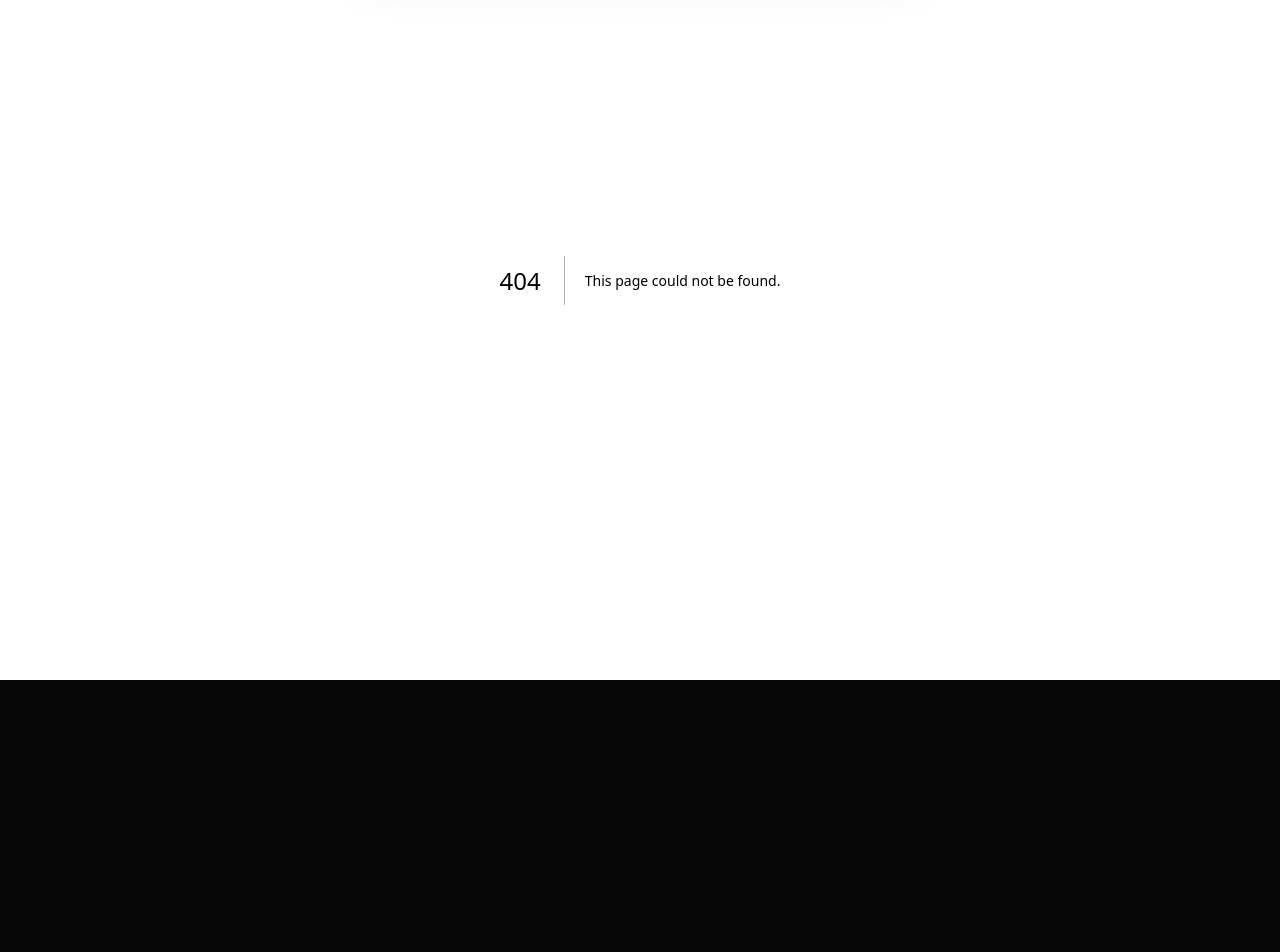
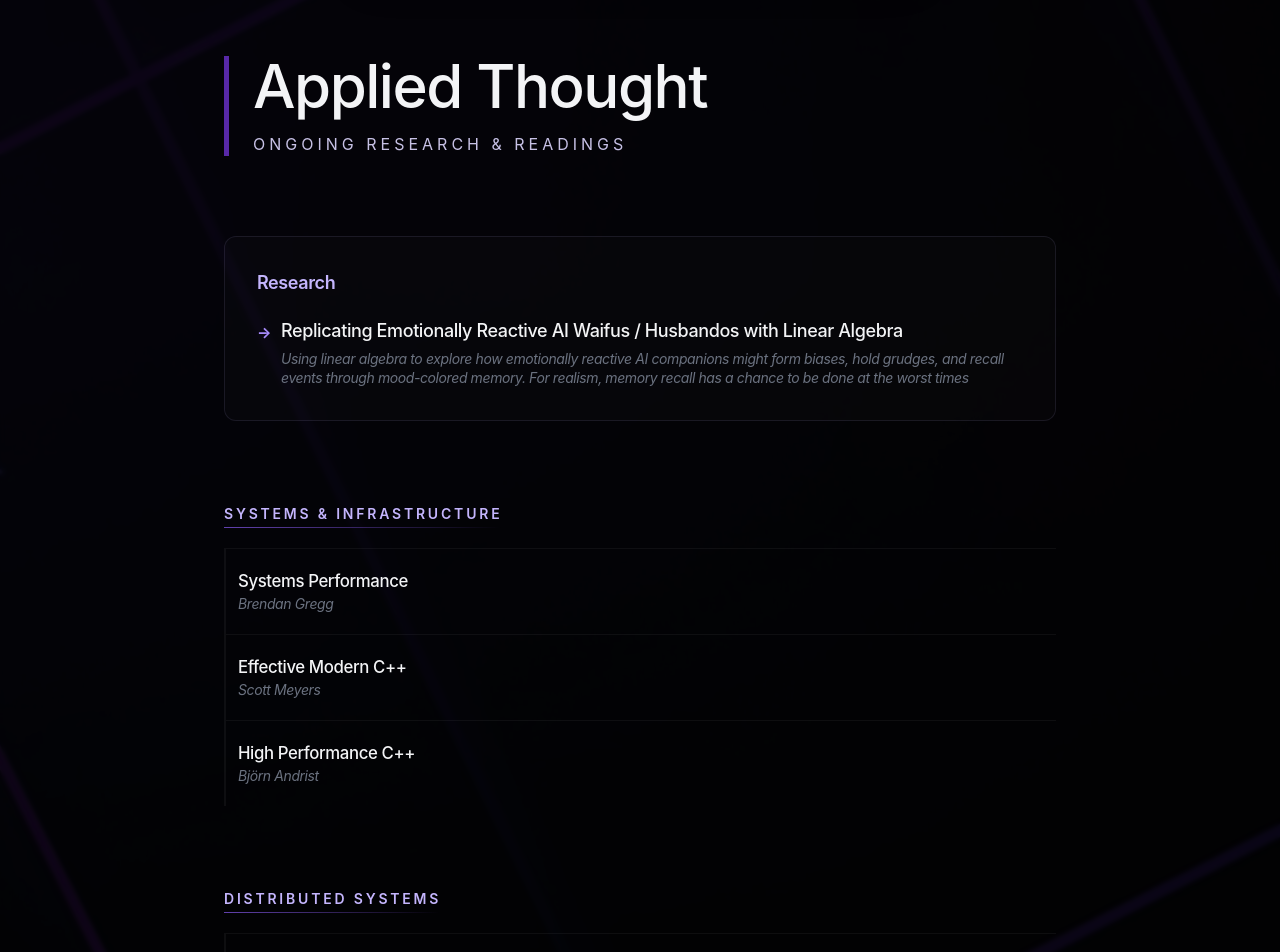
Before and after one commit to yushasama/koishiteru, a Next.js app: page /research in a window 1280 px wide. Before the commit this address had no page. Shown: the part 120-1072 px from the top of the page. Before the commit the page ends 800 px from the top, so only its background shows below. Built offline with nearby package versions, Linux system fonts and the light colour scheme.

Commit message:
Tweaked research

```diff
--- /dev/null
+++ b/app/research/page.tsx
@@ -0,0 +1,81 @@
+'use client';
+
+import React from 'react';
+import Image from 'next/image';
+import ResearchSection from '../../components/ResearchSection';
+import ReadingSection from '../../components/ReadingSection';
+
+export default function ReadingList() {
+  // Force re-render to fix hydration mismatch
+  const [mounted, setMounted] = React.useState(false);
+
+  React.useEffect(() => {
+    setMounted(true);
+  }, []);
+
+  if (!mounted) {
+    return null;
+  }
+  const researchItems = [
+    {
+      title: 'Replicating Emotionally Reactive AI Waifus / Husbandos with Linear Algebra',
+      subtitle:
+        'Using linear algebra to explore how emotionally reactive AI companions might form biases, hold grudges, and recall events through mood-colored memory. For realism, memory recall has a chance to be done at the worst times '
+    }
+  ];
+
+  const distrBooks = [
+    { title: 'Designing Data-Intensive Applications', author: 'Martin Kleppmann' },
+  ];
+
+  const systemBooks = [
+    { title: 'Systems Performance', author: 'Brendan Gregg' },
+    { title: 'Effective Modern C++', author: 'Scott Meyers' },
+    { title: 'High Performance C++', author: 'Björn Andrist' },
+  ];
+
+  return (
+    <div className="pt-20 min-h-screen relative overflow-hidden">
+      {/* Optimized Next.js background image */}
+      <Image
+        src="/wallpapers/research.jpg"
+        alt="Research background"
+        fill
+        priority
+        quality={100}
+        className="object-cover object-center"
+        sizes="100vw"
+      />
+
+      {/* Dim overlay for readability */}
+      <div className="absolute inset-0 bg-black/90 backdrop-blur-[2px]" />
+
+      {/* Content */}
+      <div className="relative z-10 mx-auto w-full max-w-4xl px-6 sm:px-8 py-20 sm:py-24 text-gray-200 font-[Inter] tracking-tight">
+        <header className="mb-20 border-l-[5px] border-violet-600/70 pl-6">
+          <h1 className="text-5xl sm:text-6xl font-medium text-gray-100 tracking-tight leading-snug">
+            Applied Thought
+          </h1>
+          <p className="mt-4 text-sm sm:text-base uppercase tracking-[0.25em] text-violet-200/90">
+            Ongoing Research & Readings
+          </p>
+        </header>
+
+        <div className="space-y-20">
+          <ResearchSection items={researchItems} />
+          <ReadingSection
+            sectionTitle="Systems & Infrastructure"
+            books={systemBooks}
+          />
+          <ReadingSection
+            sectionTitle="Distributed Systems"
+            books={distrBooks}
+          />
+        </div>
+        <footer className="mt-24 text-center text-sm text-gray-500 tracking-wide">
+          © {new Date().getFullYear()} Leon Do ・ Applied Thought
+        </footer>
+      </div>
+    </div>
+  );
+}
```
